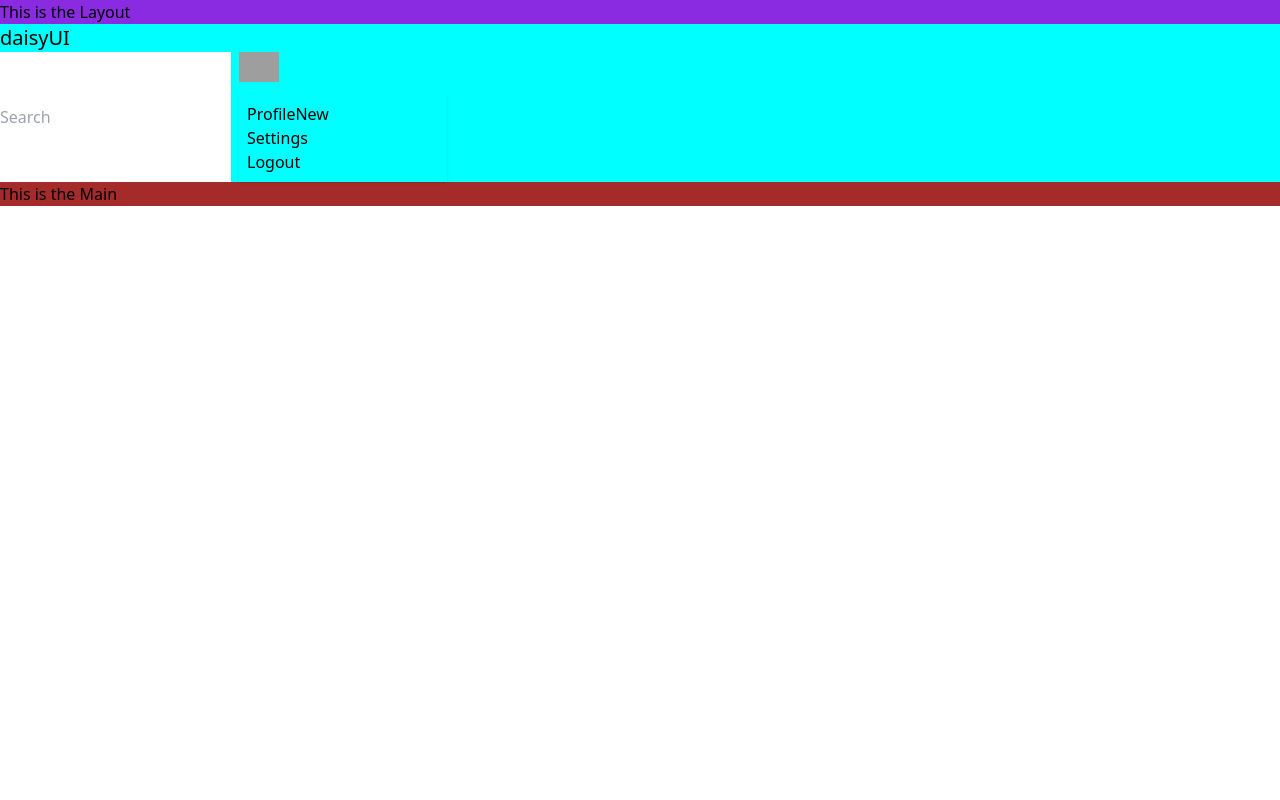
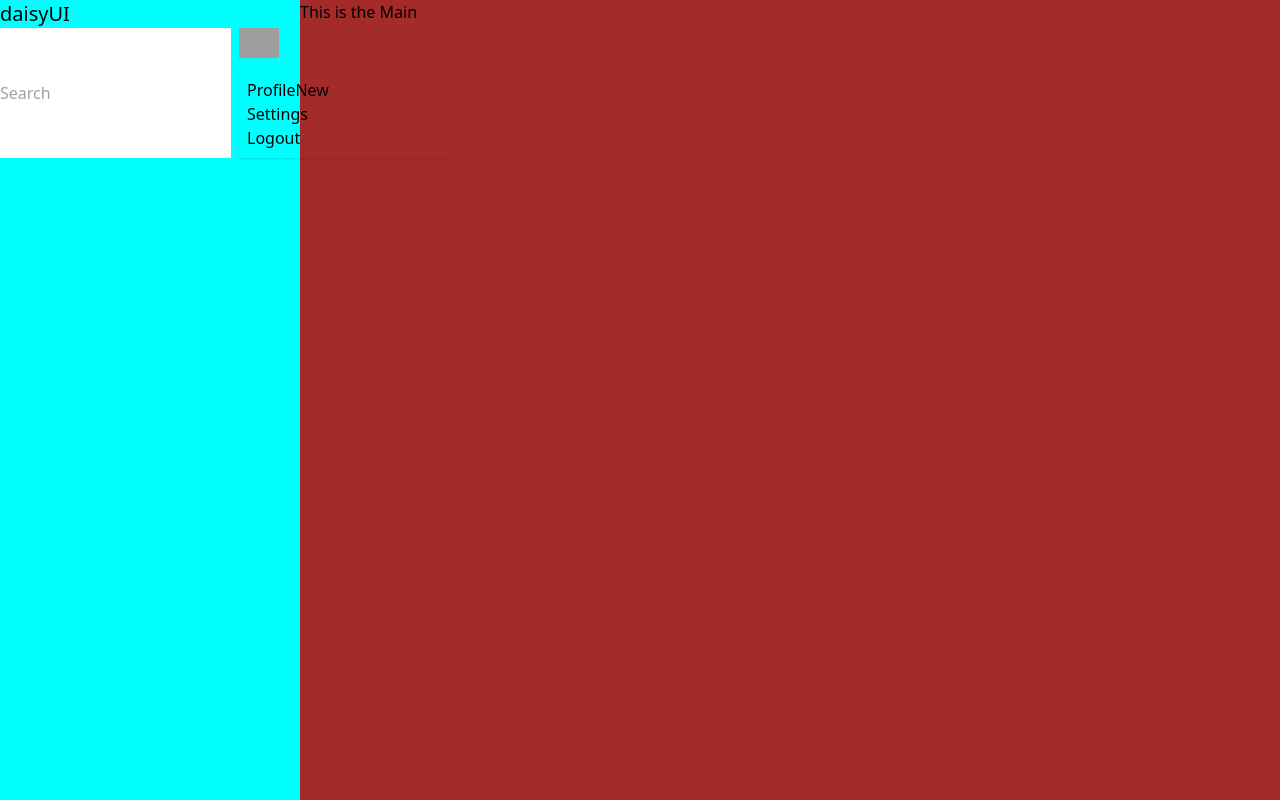
Before and after one commit to RealShuzzy/Nexarion-Finance, a React (Vite) app in the folder react-ui/: page / in a window 1280 px wide. Built offline with nearby package versions, Linux system fonts and the light colour scheme; grey boxes are pictures that could not be loaded.

Commit message:
first ui changes

```diff
--- a/react-ui/src/components/Navbar.tsx
+++ b/react-ui/src/components/Navbar.tsx
@@ -1,10 +1,10 @@
 export function Navbar() {
   return <div id="navbar">
-    <div className="navbar bg-base-100 shadow-sm">
+    <div className="navbar bg-base-100 shadow-sm" id="navbar_base">
   <div className="flex-1">
     <a className="btn btn-ghost text-xl">daisyUI</a>
   </div>
-  <div className="flex gap-2">
+  <div className="flex gap-2" id="navbar_serchbar">
     <input type="text" placeholder="Search" className="input input-bordered w-24 md:w-auto" />
     <div className="dropdown dropdown-end">
       <div tabIndex={0} role="button" className="btn btn-ghost btn-circle avatar">
--- a/react-ui/src/index.css
+++ b/react-ui/src/index.css
@@ -4,10 +4,25 @@
 
 #navbar{
   background-color: aqua;
+  width: 300px;
+  float: left;
 }
+
+#navbar_base{
+  height: 100vh;
+  width: 300px;
+}
+
+#navbar_serchbar{
+  width: 500px;
+}
+
 
 #main{
   background-color: brown;
+  height: 100vh;
+  width: calc(100vw - 300px);
+  margin-left: 300px;
 }
 
 #layout{
--- a/react-ui/src/layouts/AppLayout.tsx
+++ b/react-ui/src/layouts/AppLayout.tsx
@@ -4,7 +4,6 @@ import { Main } from '../components/Main'
 
 export const Layout: React.FC = () => {
   return <div id="layout">
-    <p>This is the Layout</p>
     <Navbar/>
     <Main/>
   </div>
```
